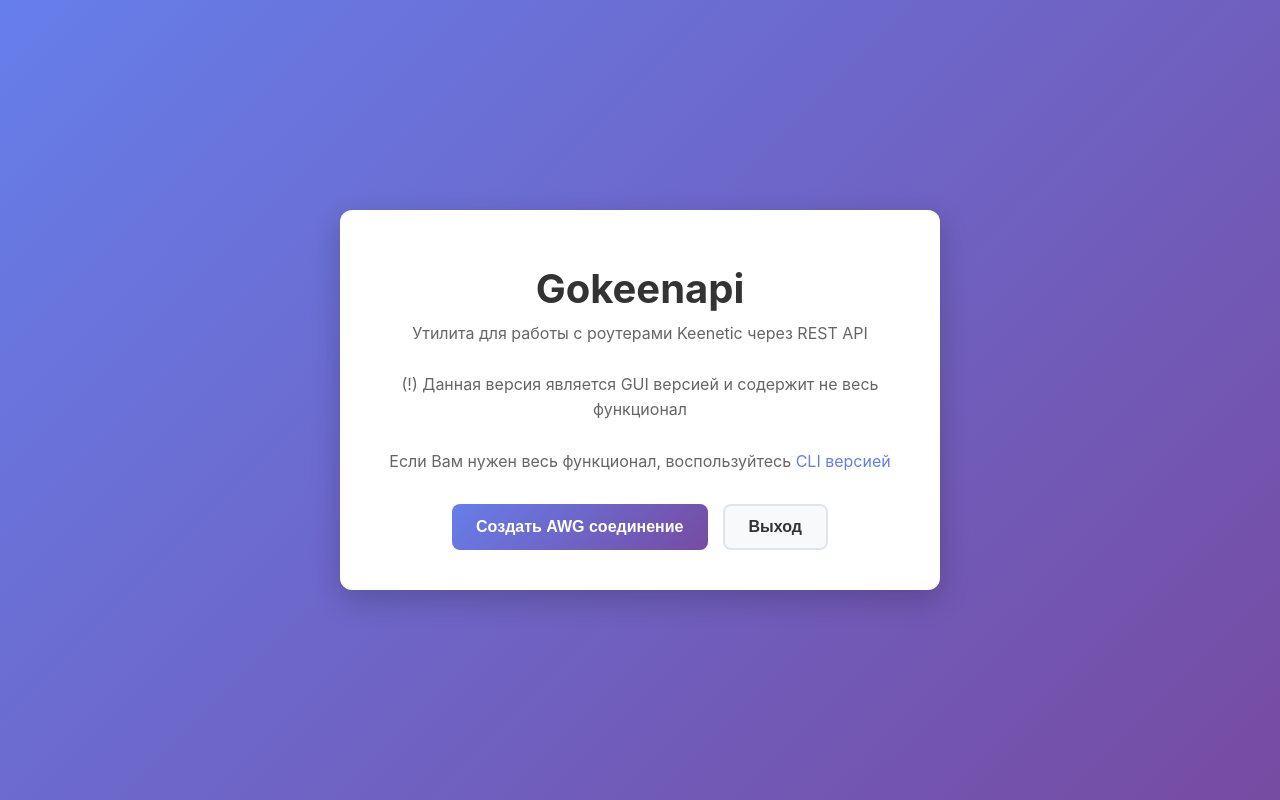
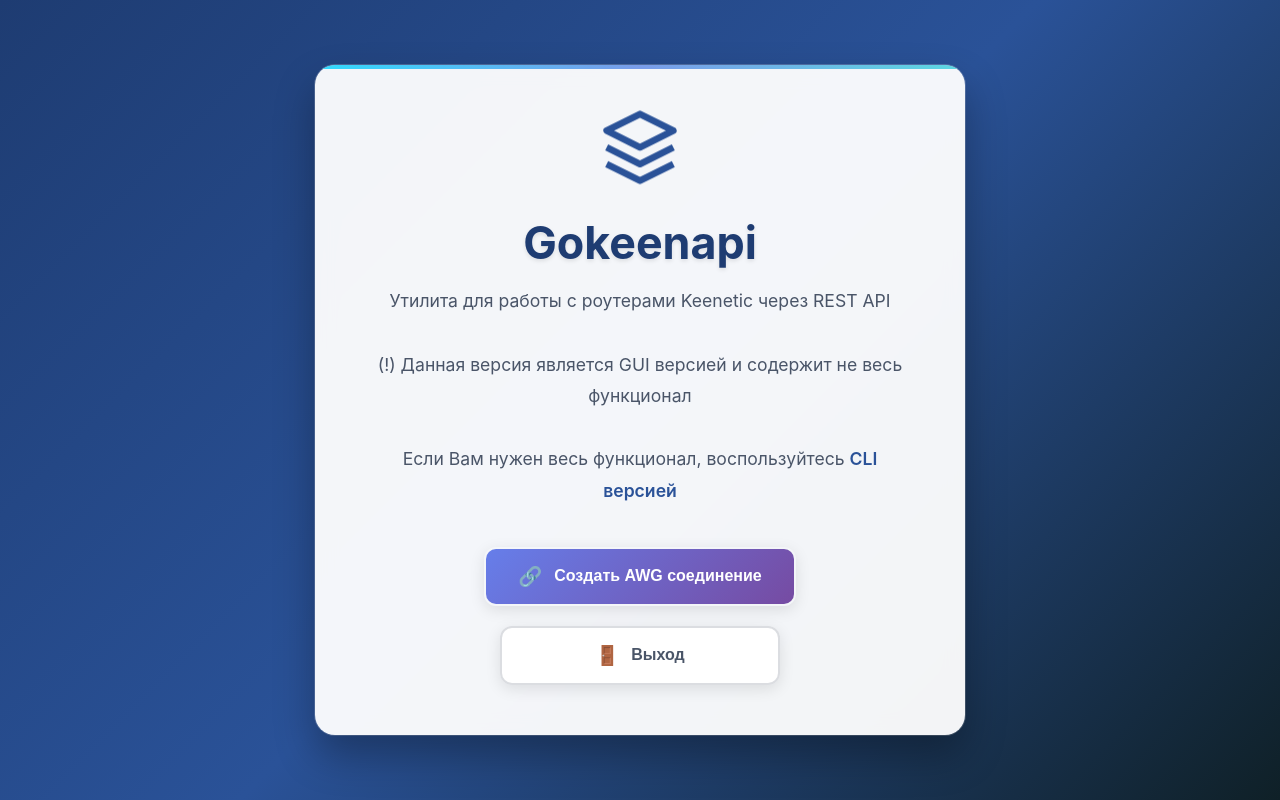
Before and after one commit to Noksa/gokeenapiui, a Svelte app in the folder frontend/: page / in a window 1280 px wide. Built offline with nearby package versions, Linux system fonts and the light colour scheme.

Commit message:
First version of wails ui

```diff
--- a/frontend/src/App.svelte
+++ b/frontend/src/App.svelte
@@ -121,8 +121,24 @@
     margin: 0;
     padding: 0;
     font-family: -apple-system, BlinkMacSystemFont, 'Segoe UI', Roboto, sans-serif;
-    background: linear-gradient(135deg, #667eea 0%, #764ba2 100%);
+    background: linear-gradient(135deg, #1e3c72 0%, #2a5298 50%, #0f2027 100%);
     min-height: 100vh;
+    position: relative;
+  }
+
+  :global(body::before) {
+    content: '';
+    position: fixed;
+    top: 0;
+    left: 0;
+    width: 100%;
+    height: 100%;
+    background-image:
+      radial-gradient(circle at 20% 80%, rgba(120, 119, 198, 0.3) 0%, transparent 50%),
+      radial-gradient(circle at 80% 20%, rgba(255, 119, 198, 0.15) 0%, transparent 50%),
+      radial-gradient(circle at 40% 40%, rgba(120, 219, 255, 0.1) 0%, transparent 50%);
+    pointer-events: none;
+    z-index: -1;
   }
 
   main {
--- a/frontend/src/components/Welcome.svelte
+++ b/frontend/src/components/Welcome.svelte
@@ -8,6 +8,14 @@
 </script>
 
 <div class="welcome-container">
+  <div class="network-icon">
+    <svg width="80" height="80" viewBox="0 0 24 24" fill="none" xmlns="http://www.w3.org/2000/svg">
+      <path d="M12 2L2 7L12 12L22 7L12 2Z" stroke="currentColor" stroke-width="2" stroke-linejoin="round"/>
+      <path d="M2 17L12 22L22 17" stroke="currentColor" stroke-width="2" stroke-linejoin="round"/>
+      <path d="M2 12L12 17L22 12" stroke="currentColor" stroke-width="2" stroke-linejoin="round"/>
+    </svg>
+  </div>
+
   <h1>Gokeenapi</h1>
   <p class="description">
     Утилита для работы с роутерами Keenetic через REST API<br><br>
@@ -17,10 +25,13 @@
   </p>
 
   <div class="button-group">
-    <button class="btn primary" on:click={() => dispatch('create-awg')}>
+    <button class="btn primary network-btn" on:click={() => dispatch('create-awg')}>
+      <span class="btn-icon">🔗</span>
       Создать AWG соединение
+      <div class="btn-glow"></div>
     </button>
     <button class="btn secondary" on:click={() => dispatch('quit')}>
+      <span class="btn-icon">🚪</span>
       Выход
     </button>
   </div>
@@ -28,41 +39,113 @@
 
 <style>
   .welcome-container {
-    background: white;
-    border-radius: 12px;
-    padding: 40px;
-    box-shadow: 0 10px 30px rgba(0, 0, 0, 0.2);
-    max-width: 600px;
+    background: rgba(255, 255, 255, 0.95);
+    backdrop-filter: blur(10px);
+    border-radius: 20px;
+    padding: 50px;
+    box-shadow:
+      0 20px 40px rgba(0, 0, 0, 0.3),
+      0 0 0 1px rgba(255, 255, 255, 0.2);
+    max-width: 650px;
     width: 100%;
+    position: relative;
+    overflow: hidden;
+  }
+
+  .welcome-container::before {
+    content: '';
+    position: absolute;
+    top: 0;
+    left: 0;
+    right: 0;
+    height: 4px;
+    background: linear-gradient(90deg, #00d4ff, #5b86e5, #36d1dc);
+    animation: pulse 2s ease-in-out infinite alternate;
+  }
+
+  .network-icon {
+    text-align: center;
+    color: #2a5298;
+    margin-bottom: 20px;
+    animation: float 3s ease-in-out infinite;
   }
 
   h1 {
     text-align: center;
-    color: #333;
-    margin-bottom: 20px;
-    font-size: 2.5em;
+    color: #1e3c72;
+    margin-bottom: 30px;
+    font-size: 2.8em;
+    font-weight: 700;
+    text-shadow: 0 2px 4px rgba(0, 0, 0, 0.1);
   }
 
   .description {
     text-align: center;
-    color: #666;
-    line-height: 1.6;
-    margin-bottom: 30px;
+    color: #4a5568;
+    line-height: 1.8;
+    margin-bottom: 40px;
+    font-size: 1.1em;
   }
 
   .button-group {
     display: flex;
-    gap: 15px;
+    flex-direction: column;
+    gap: 20px;
+    align-items: center;
+    margin-top: 40px;
+  }
+
+  .btn {
+    position: relative;
+    overflow: hidden;
+    display: flex;
+    align-items: center;
+    gap: 12px;
+    min-width: 280px;
     justify-content: center;
-    margin-top: 30px;
+  }
+
+  .btn-icon {
+    font-size: 1.2em;
+  }
+
+  .network-btn {
+    position: relative;
+  }
+
+  .btn-glow {
+    position: absolute;
+    top: 0;
+    left: -100%;
+    width: 100%;
+    height: 100%;
+    background: linear-gradient(90deg, transparent, rgba(255, 255, 255, 0.3), transparent);
+    transition: left 0.6s;
+  }
+
+  .network-btn:hover .btn-glow {
+    left: 100%;
   }
 
   a {
-    color: #667eea;
+    color: #2a5298;
     text-decoration: none;
+    font-weight: 600;
+    transition: color 0.3s;
   }
 
   a:hover {
+    color: #1e3c72;
     text-decoration: underline;
   }
+
+  @keyframes float {
+    0%, 100% { transform: translateY(0px); }
+    50% { transform: translateY(-10px); }
+  }
+
+  @keyframes pulse {
+    0% { opacity: 0.6; }
+    100% { opacity: 1; }
+  }
 </style>
--- a/frontend/src/styles/buttons.css
+++ b/frontend/src/styles/buttons.css
@@ -1,43 +1,154 @@
 .btn {
-  padding: 12px 24px;
+  padding: 16px 32px;
   border: none;
-  border-radius: 8px;
+  border-radius: 12px;
   font-size: 16px;
   font-weight: 600;
   cursor: pointer;
-  transition: all 0.3s;
+  transition: all 0.4s cubic-bezier(0.175, 0.885, 0.32, 1.275);
   text-decoration: none;
-  display: inline-block;
+  display: inline-flex;
+  align-items: center;
+  justify-content: center;
   text-align: center;
+  position: relative;
+  overflow: hidden;
+  box-shadow: 0 4px 15px rgba(0, 0, 0, 0.1);
+}
+
+.btn::before {
+  content: '';
+  position: absolute;
+  top: 0;
+  left: 0;
+  width: 100%;
+  height: 100%;
+  background: linear-gradient(45deg, transparent 30%, rgba(255, 255, 255, 0.2) 50%, transparent 70%);
+  transform: translateX(-100%);
+  transition: transform 0.6s;
+}
+
+.btn:hover::before {
+  transform: translateX(100%);
 }
 
 .btn.primary {
   background: linear-gradient(135deg, #667eea 0%, #764ba2 100%);
   color: white;
+  border: 2px solid transparent;
+  background-clip: padding-box;
+  position: relative;
+}
+
+.btn.primary::after {
+  content: '';
+  position: absolute;
+  top: -2px;
+  left: -2px;
+  right: -2px;
+  bottom: -2px;
+  background: linear-gradient(135deg, #00d4ff, #5b86e5, #36d1dc);
+  border-radius: 14px;
+  z-index: -1;
+  opacity: 0;
+  transition: opacity 0.3s;
 }
 
 .btn.primary:hover:not(:disabled) {
-  transform: translateY(-2px);
-  box-shadow: 0 5px 15px rgba(102, 126, 234, 0.4);
+  transform: translateY(-3px) scale(1.02);
+  box-shadow:
+    0 10px 25px rgba(102, 126, 234, 0.4),
+    0 0 20px rgba(91, 134, 229, 0.3);
+}
+
+.btn.primary:hover::after {
+  opacity: 1;
+}
+
+.btn.primary:active {
+  transform: translateY(-1px) scale(1.01);
 }
 
 .btn.secondary {
-  background: #f8f9fa;
-  color: #333;
-  border: 2px solid #e1e5e9;
+  background: rgba(255, 255, 255, 0.9);
+  color: #4a5568;
+  border: 2px solid rgba(74, 85, 104, 0.2);
+  backdrop-filter: blur(10px);
 }
 
 .btn.secondary:hover {
-  background: #e9ecef;
-  border-color: #adb5bd;
+  background: rgba(255, 255, 255, 1);
+  border-color: rgba(74, 85, 104, 0.4);
+  transform: translateY(-2px);
+  box-shadow: 0 8px 20px rgba(0, 0, 0, 0.15);
+}
+
+.btn.secondary:active {
+  transform: translateY(0px);
 }
 
 .btn.small {
-  padding: 8px 16px;
+  padding: 10px 20px;
   font-size: 14px;
+  border-radius: 8px;
 }
 
 .btn:disabled {
   opacity: 0.6;
   cursor: not-allowed;
+  transform: none !important;
+  box-shadow: none !important;
 }
+
+.btn:disabled::before {
+  display: none;
+}
+
+/* Network-themed button variants */
+.btn.network {
+  background: linear-gradient(135deg, #1e3c72 0%, #2a5298 100%);
+  color: white;
+  position: relative;
+}
+
+.btn.network:hover {
+  background: linear-gradient(135deg, #2a5298 0%, #1e3c72 100%);
+  box-shadow: 0 0 30px rgba(42, 82, 152, 0.5);
+}
+
+.btn.success {
+  background: linear-gradient(135deg, #48bb78 0%, #38a169 100%);
+  color: white;
+}
+
+.btn.success:hover {
+  transform: translateY(-2px);
+  box-shadow: 0 8px 20px rgba(72, 187, 120, 0.4);
+}
+
+.btn.danger {
+  background: linear-gradient(135deg, #f56565 0%, #e53e3e 100%);
+  color: white;
+}
+
+.btn.danger:hover {
+  transform: translateY(-2px);
+  box-shadow: 0 8px 20px rgba(245, 101, 101, 0.4);
+}
+
+/* Pulse animation for important buttons */
+.btn.pulse {
+  animation: pulse-glow 2s infinite;
+}
+
+@keyframes pulse-glow {
+  0% {
+    box-shadow: 0 4px 15px rgba(0, 0, 0, 0.1);
+  }
+  50% {
+    box-shadow: 0 4px 25px rgba(102, 126, 234, 0.3);
+  }
+  100% {
+    box-shadow: 0 4px 15px rgba(0, 0, 0, 0.1);
+  }
+}
```
Also changed, not shown: frontend/src/components/CreateAWGForm.svelte (+208 -44 lines).
